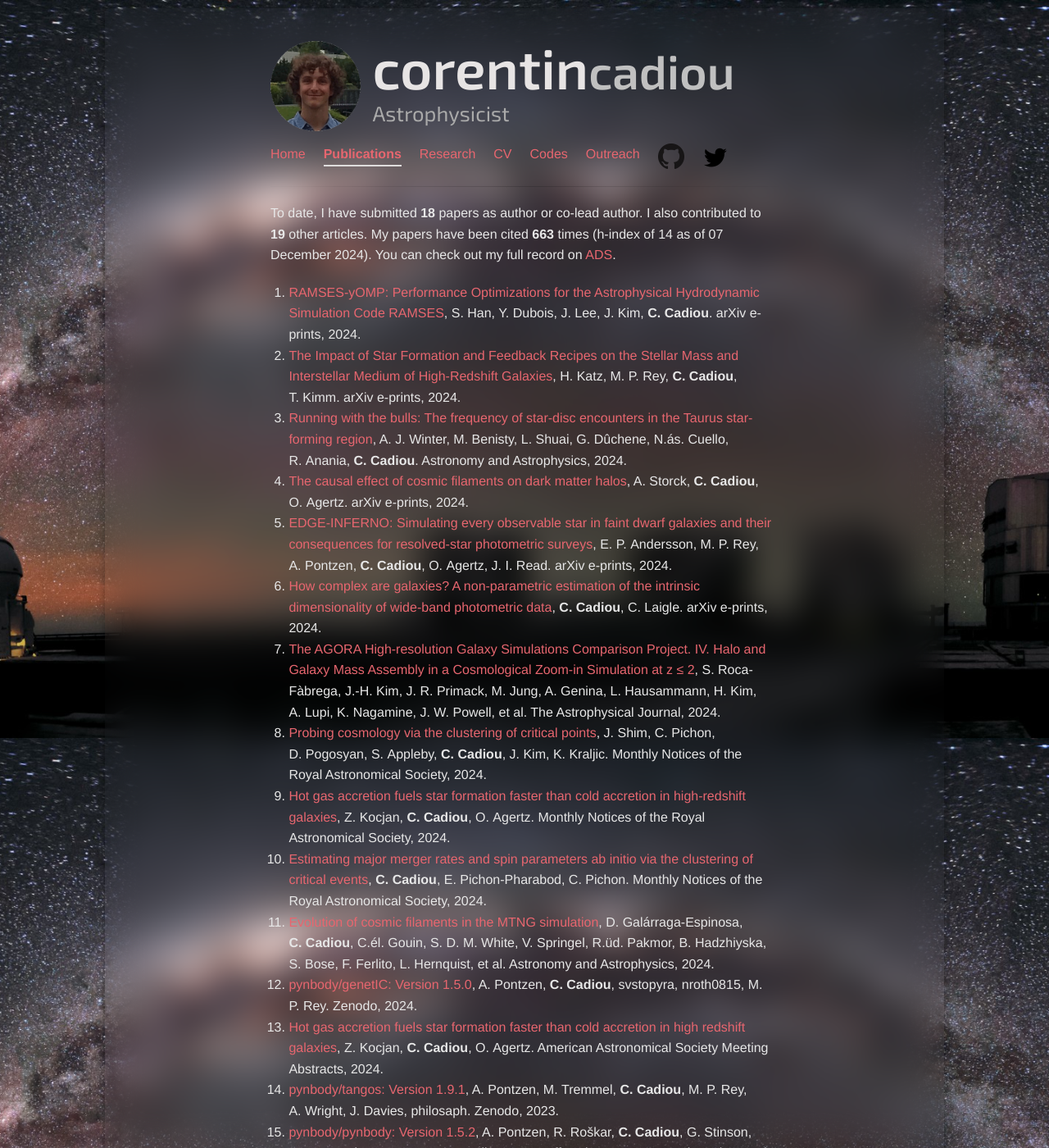
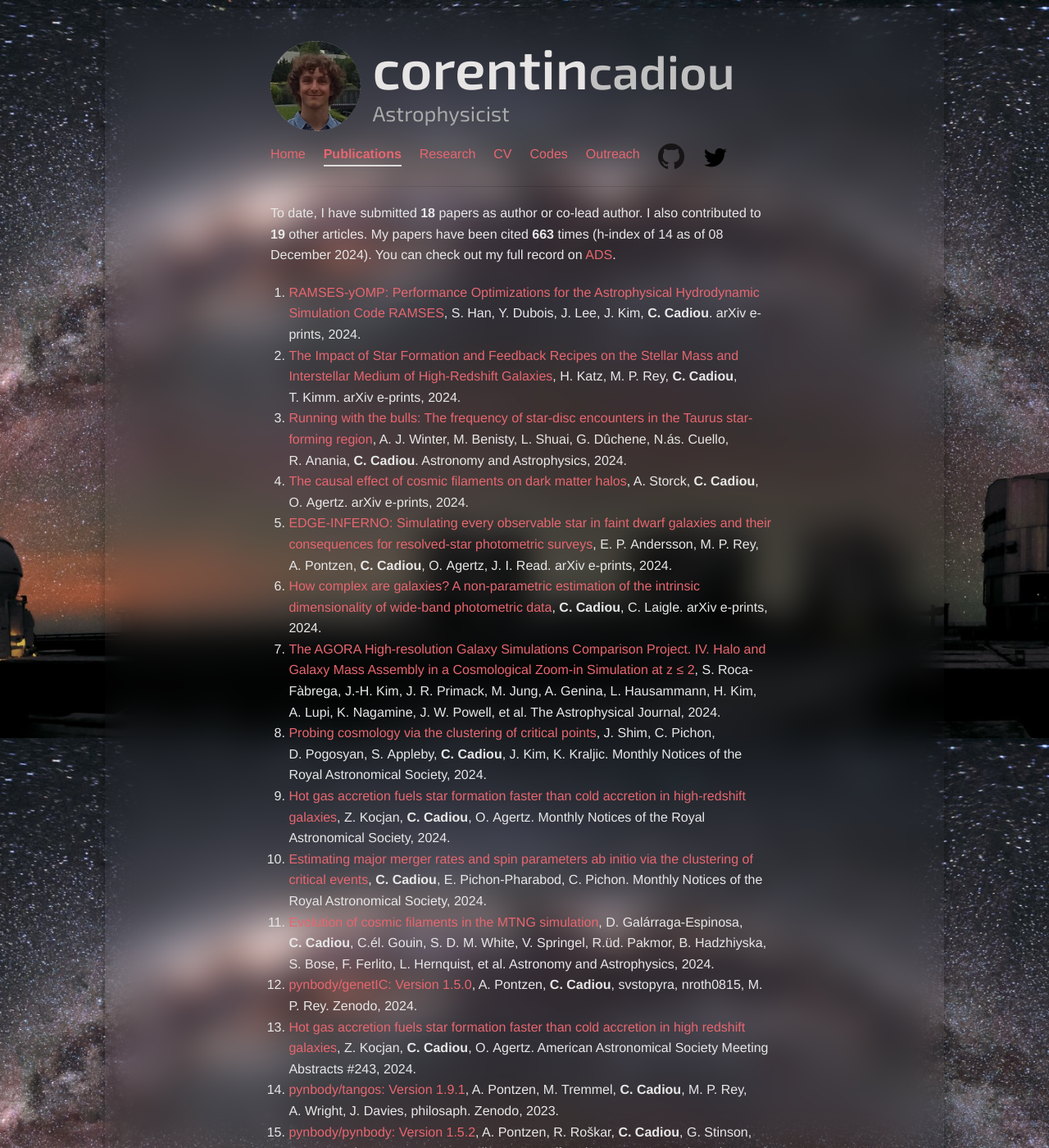
Before and after one commit to cphyc/cphyc.github.io, a Jekyll site: the page built from publications/index.html, in a window 1280 px wide and 1400 px high. Shown: the whole window at 82% size. Built offline with Jekyll 4.4.1, drawn with Linux system fonts in a browser that asks for light colours; nearby versions of some CDN libraries.

Commit message:
chore: autopublish 2024-12-08T00:43:28Z

```diff
--- a/publications/index.html
+++ b/publications/index.html
@@ -8,7 +8,7 @@ description: My Publications
 <p>
   To date, I have submitted <b>18</b> papers as author or co-lead author.
   I also contributed to <b>19</b> other articles.
-  My papers have been cited <b>663</b> times (h-index of 14 as of 07 December 2024).
+  My papers have been cited <b>663</b> times (h-index of 14 as of 08 December 2024).
   You can check out my full record on <a href="https://ui.adsabs.harvard.edu/search/q=((author%3A%22Cadiou%2C%20C%22))%20-bibstem%3A%22zndo%22%20collection%3Aastronomy&sort=date%20desc%2C%20bibcode%20desc&p_=0" target="_blank">ADS</a>.
 </p>
 <ol>
@@ -298,7 +298,7 @@ description: My Publications
 
       O.&nbsp;Agertz.
 
-    American Astronomical Society Meeting Abstracts, 2024.
+    American Astronomical Society Meeting Abstracts #243, 2024.
   </li>
 
   <li>
```
